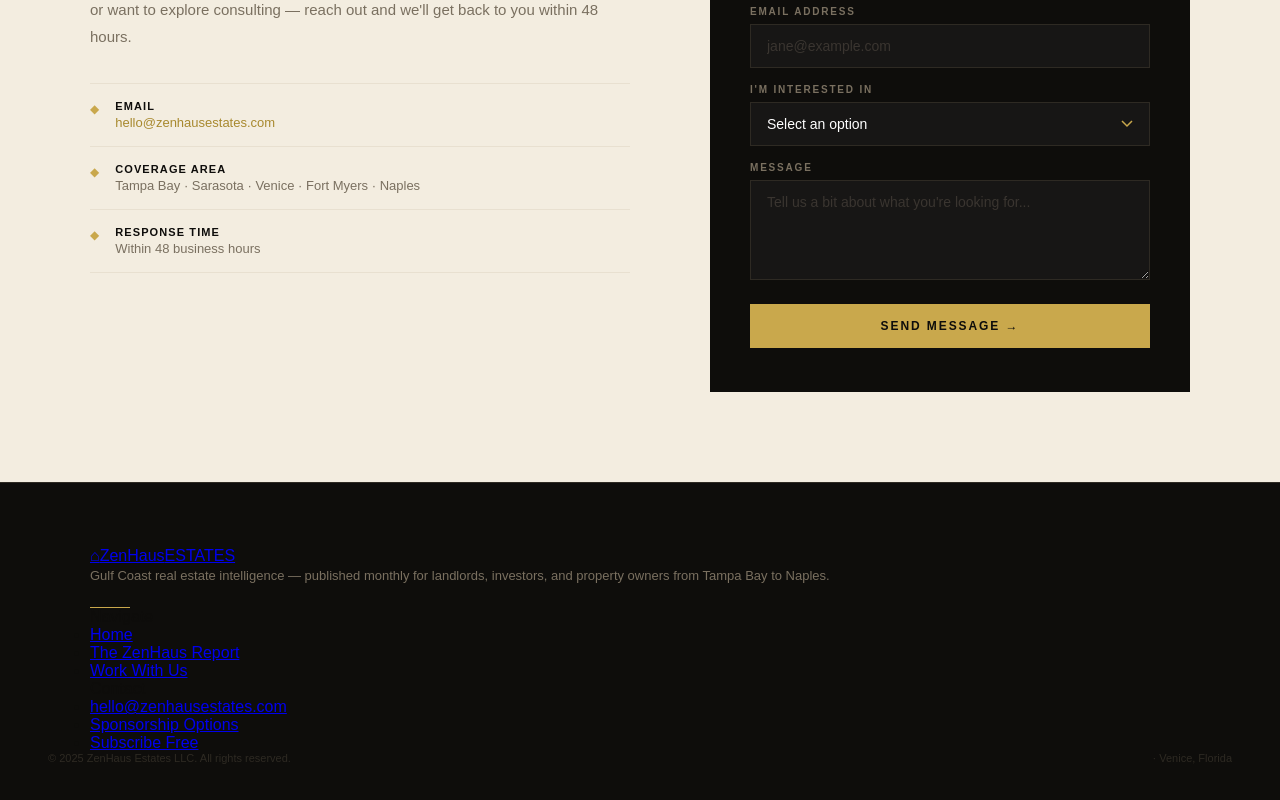
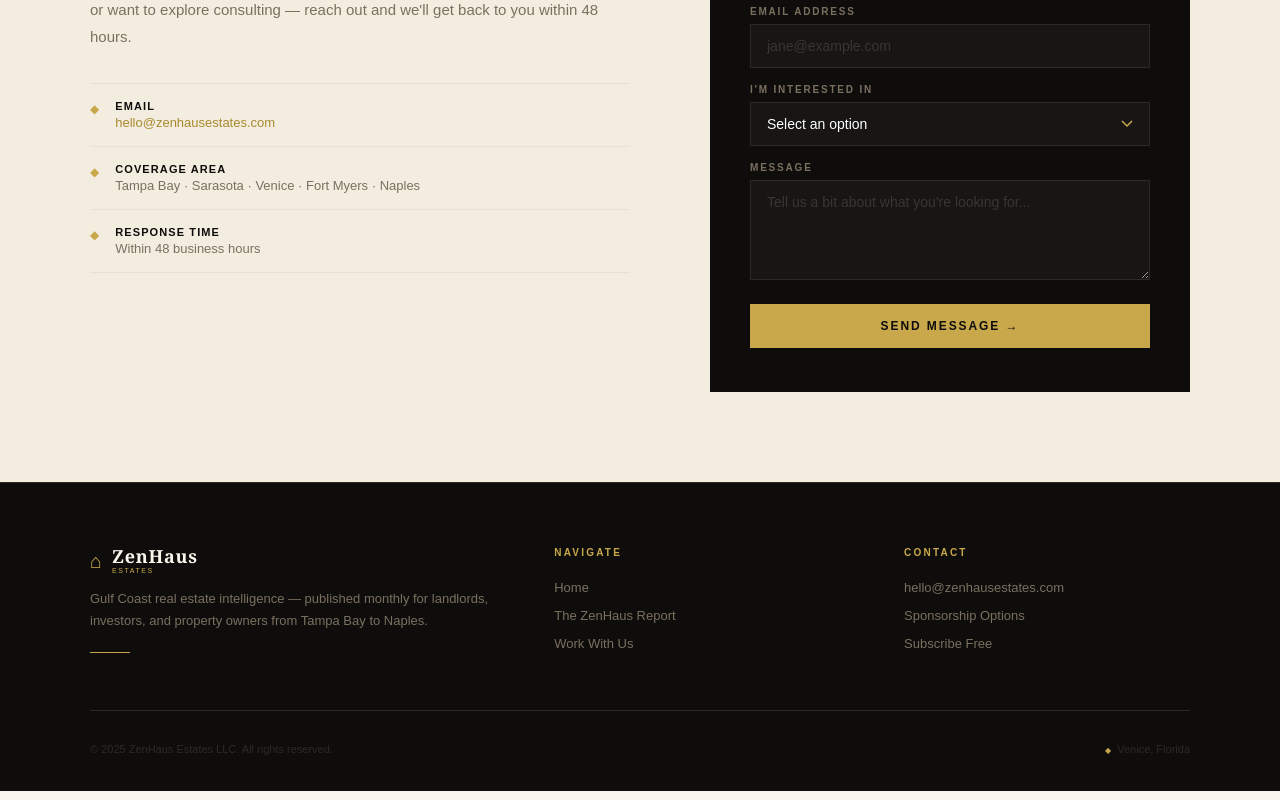
Before and after one commit to ZenHausEstates/zenhaus-website, a Next.js app: page /work-with-us in a window 1280 px wide. Shown: the part 2524-3324 px from the top of the page. Built offline with nearby package versions, Linux system fonts and the light colour scheme.

Commit message:
Fix footer layout and add brand styles

```diff
--- a/components/Footer.module.css
+++ b/components/Footer.module.css
@@ -76,3 +76,36 @@
   .top { grid-template-columns: 1fr; gap: 36px; }
   .bottom { flex-direction: column; gap: 8px; }
 }
+
+.brand {
+  display: flex;
+  align-items: center;
+  gap: 10px;
+  text-decoration: none;
+  margin-bottom: 14px;
+}
+.brandMark {
+  font-size: 20px;
+  color: var(--gold);
+  line-height: 1;
+}
+.brandText {
+  display: flex;
+  flex-direction: column;
+  line-height: 1;
+}
+.brandName {
+  font-family: 'Cormorant Garamond', Georgia, serif;
+  font-size: 18px;
+  font-weight: 600;
+  color: var(--cream);
+  letter-spacing: 0.04em;
+  line-height: 1.1;
+}
+.brandSub {
+  font-size: 7px;
+  font-weight: 500;
+  letter-spacing: 0.22em;
+  text-transform: uppercase;
+  color: var(--gold);
+}
--- a/components/Footer.tsx
+++ b/components/Footer.tsx
@@ -5,7 +5,8 @@ export default function Footer() {
   return (
     <footer className={styles.footer}>
       <div className={styles.inner}>
-        <div className={styles.col}>
+        <div className={styles.top}>
+          <div>
             <Link href="/" className={styles.brand}>
               <span className={styles.brandMark}>⌂</span>
               <span className={styles.brandText}>
@@ -18,17 +19,17 @@ export default function Footer() {
             </p>
             <div className={styles.rule}></div>
           </div>
-        <div className={styles.col}>
-          <p className={styles.colHead}>Navigate</p>
-          <ul className={styles.colLinks}>
+          <div>
+            <p className={styles.colTitle}>Navigate</p>
+            <ul className={styles.links}>
               <li><Link href="/">Home</Link></li>
               <li><Link href="/report">The ZenHaus Report</Link></li>
               <li><Link href="/work-with-us">Work With Us</Link></li>
             </ul>
           </div>
-        <div className={styles.col}>
-          <p className={styles.colHead}>Contact</p>
-          <ul className={styles.colLinks}>
+          <div>
+            <p className={styles.colTitle}>Contact</p>
+            <ul className={styles.links}>
               <li><a href="mailto:hello@zenhausestates.com">hello@zenhausestates.com</a></li>
               <li><Link href="/work-with-us">Sponsorship Options</Link></li>
               <li><Link href="/report#subscribe">Subscribe Free</Link></li>
@@ -37,7 +38,8 @@ export default function Footer() {
         </div>
         <div className={styles.bottom}>
           <span>© 2025 ZenHaus Estates LLC. All rights reserved.</span>
-        <span>· Venice, Florida</span>
+          <span className={styles.location}>Venice, Florida</span>
+        </div>
       </div>
     </footer>
   );
```
Lines whose indentation alone changed are shown as unchanged.
